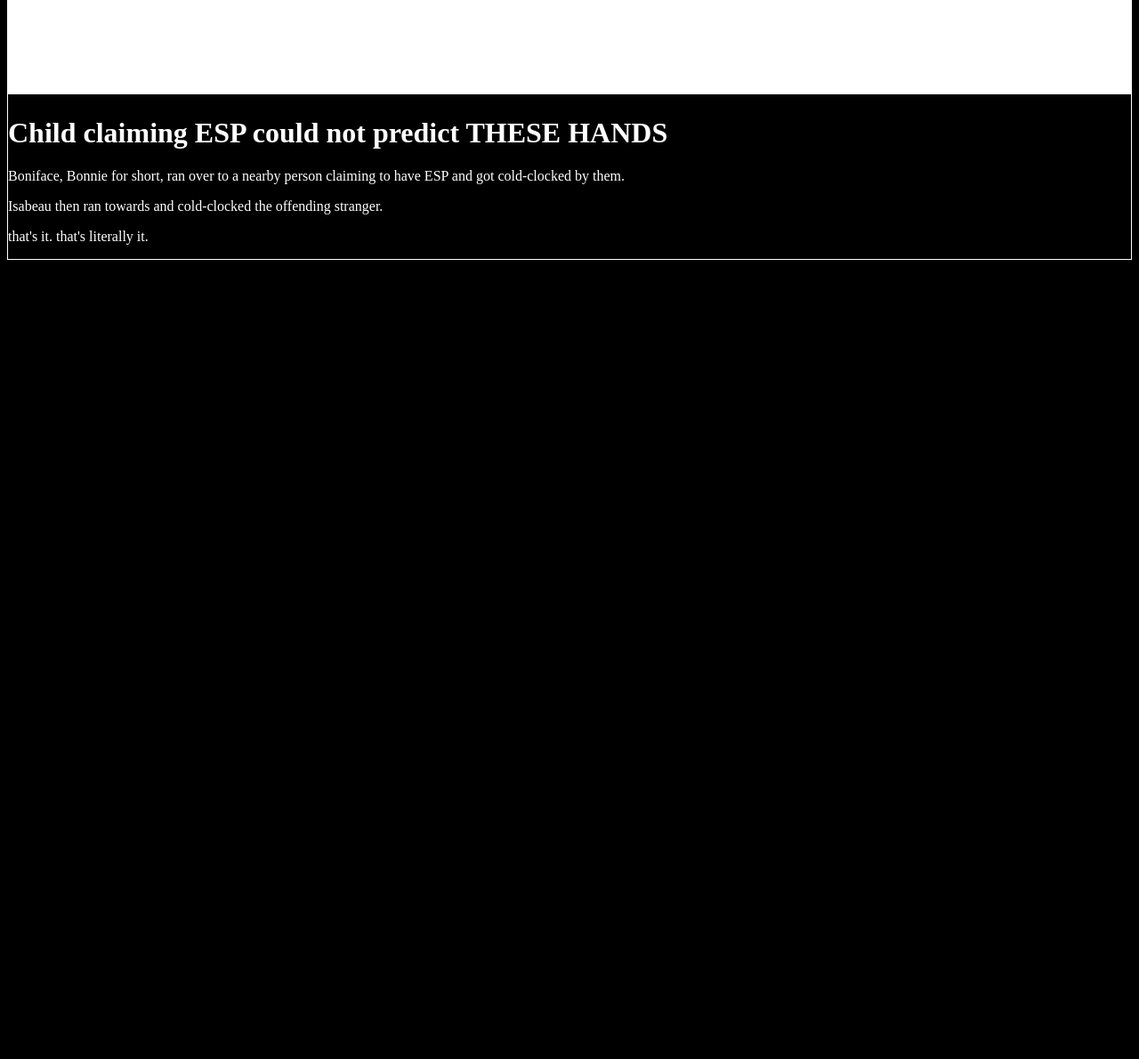
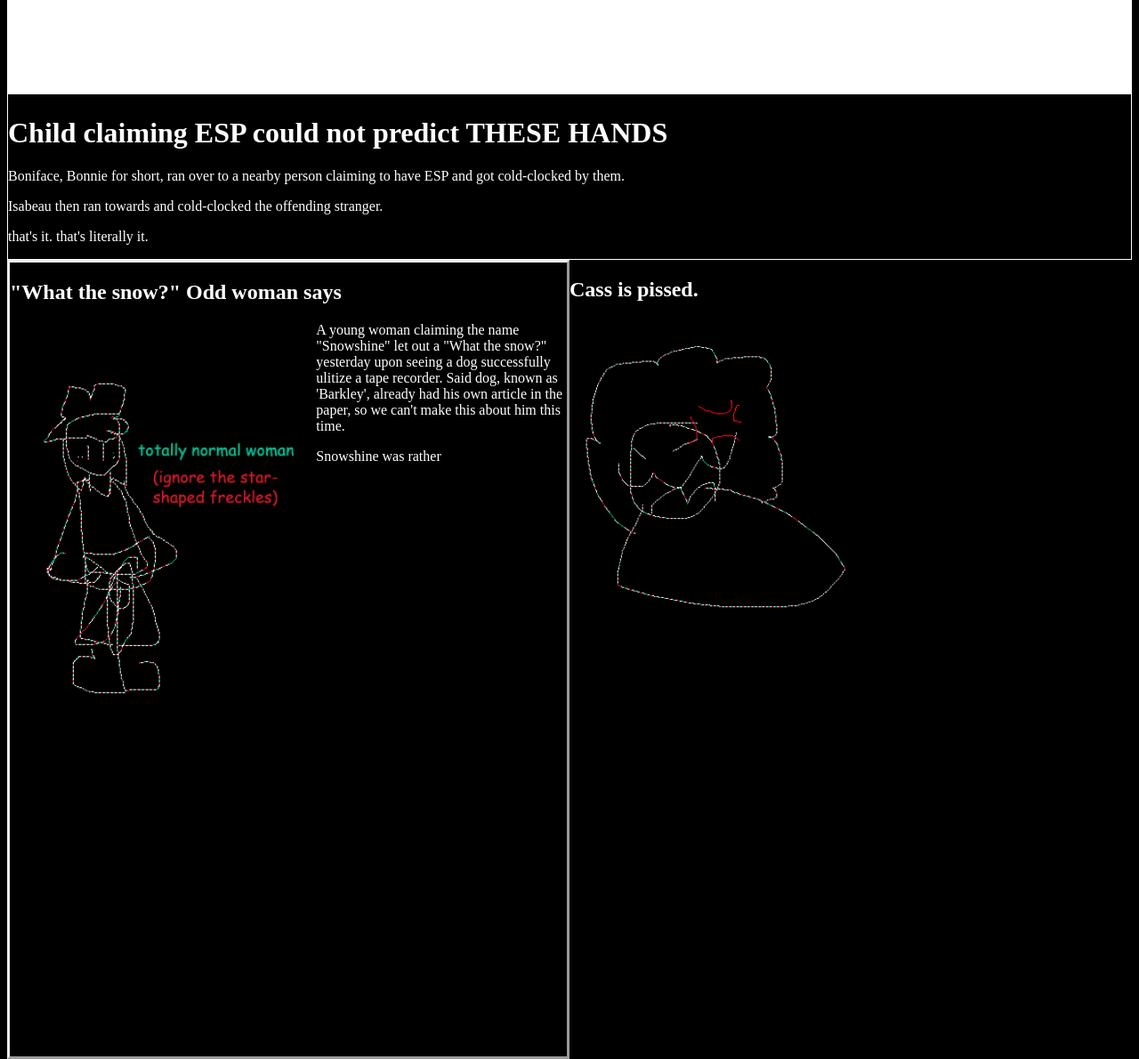
Before and after one commit to HimejoshiHeart/THE-NEWS-, a plain HTML site: page issuefive.html in a window 1280 px wide. Shown: the part 613-1803 px from the top of the page at 89% size. Before the commit the page ends 913 px from the top, so only its background shows below. Drawn offline with Linux system fonts and the light colour scheme.

Commit message:
heck yeah

```diff
--- a/default.css
+++ b/default.css
@@ -7,8 +7,10 @@ a {color: yellow}
     display: grid;
     /* grid-template-rows: 50% 50%;
     grid-template-columns: 50% 50%; */
-    grid-template-rows: auto auto;
-      grid-template-columns: auto auto;
+    /* grid-template-rows: auto auto;
+      grid-template-columns: auto auto; */
+      grid-template-rows: 1fr 1fr;
+      grid-template-columns: 1fr 1fr;
 }
 #headline {
     grid-row-end: span 1;
--- a/issuefive.html
+++ b/issuefive.html
@@ -2,9 +2,18 @@
 <head>
   <title></title>
   <link rel="stylesheet" href="default.css" />
+<style>
+#snowshine {
+  border: outset
+}
+.news {
+  grid-template-rows: 1fr 1fr;
+      grid-template-columns: 1fr 1fr;
+}
+</style>
 </head>
 <body>
-  <div id="news">
+  <div class="news">
     <div id="headline">
       <img src="punchbonnie.png" width="100%"/>
       <!-- that is a placeholder. i think from now on ill draw crappy placeholders via jspaint lol -->
@@ -13,5 +22,15 @@
     <p>Isabeau then ran towards and cold-clocked the offending stranger.</p>
     <p> that's it. that's literally it.</p>
     </div>
+    <div id="snowshine">
+      <h2>"What the snow?" Odd woman says</h2>
+    <img src="normalsnowshine.png" width="55%" style="float: left">
+    <p>A young woman claiming the name "Snowshine" let out a "What the snow?" yesterday upon seeing a dog successfully ulitize a tape recorder. Said dog, known as 'Barkley', already had his own article in the paper, so we can't make this about him this time.</p>
+<p>Snowshine was rather</p>
+  </div>
+    <div>
+      <h2>Cass is pissed.</h2>
+      <img src="angrycass.png" width="50%">
+    </div>
   </div>
 </body>
```
Also changed, not shown: angrycass.png (added), normalsnowshine.png (added), 1 other file.
